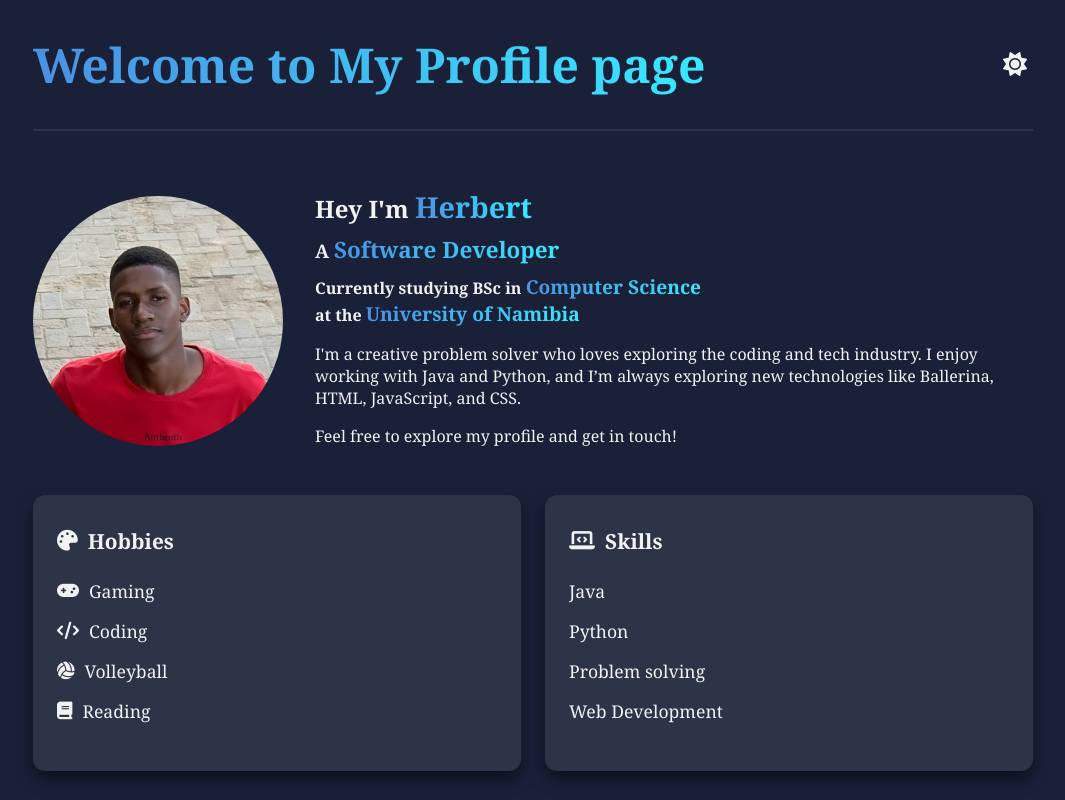
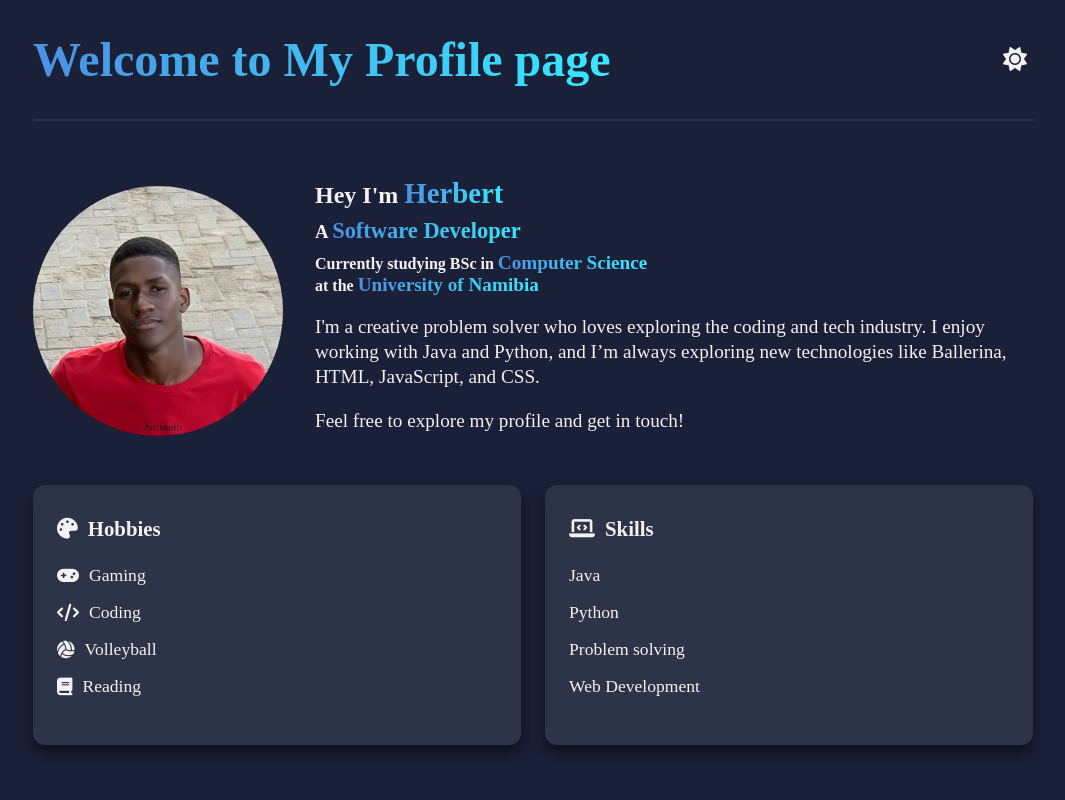
Before and after one commit to Herbertbuilds/HerbertBuilds.github.io, a plain HTML site: page index.html in a window 1280 px wide. Shown: the top 800 px of the page, without its empty margins (107-1172 px from the left). Drawn offline with Linux system fonts and the light colour scheme.

Commit message:
Changed the font

```diff
--- a/styles.css
+++ b/styles.css
@@ -13,7 +13,7 @@
 body {
     background-color: var(--bg-dark);
     color: var(--text-dark);
-    font-family: 'Georgia', 'Times New Roman', Times, serif;
+    font-family: 'Lota', sans-sharif;
     transition: background-color 0.5s ease, color 0.5s ease;
     margin: 0;
     display: flex;
@@ -42,7 +42,15 @@ header {
     justify-content: space-between;
     padding-bottom: 2rem;
     border-bottom: 2px solid var(--card-dark);
+    font-family: 'Playfair Display', serif;
 }
+
+#about p {
+    font-size: 1.2rem;
+    line-height: 1.3;
+    max-width: 800px;
+}
+
 
 body.light-mode header {
     border-bottom-color: var(--card-light);
```
